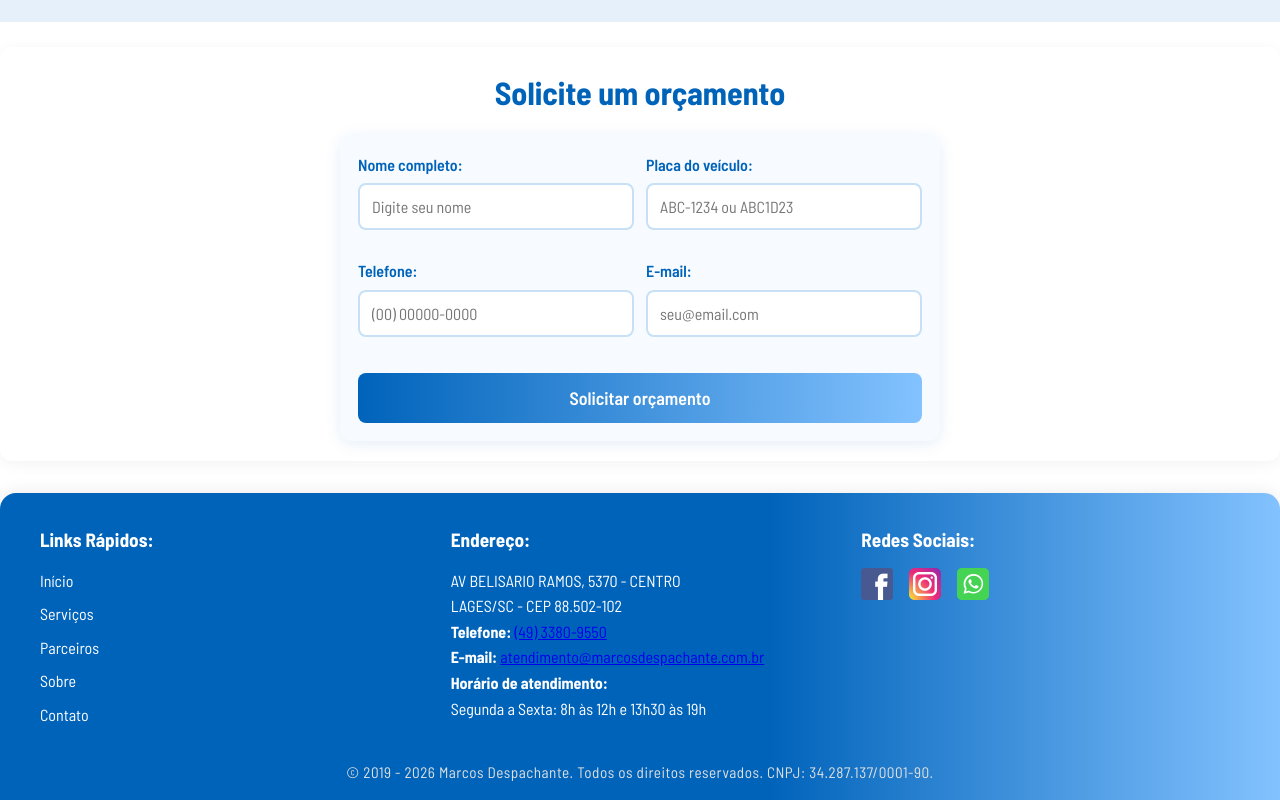
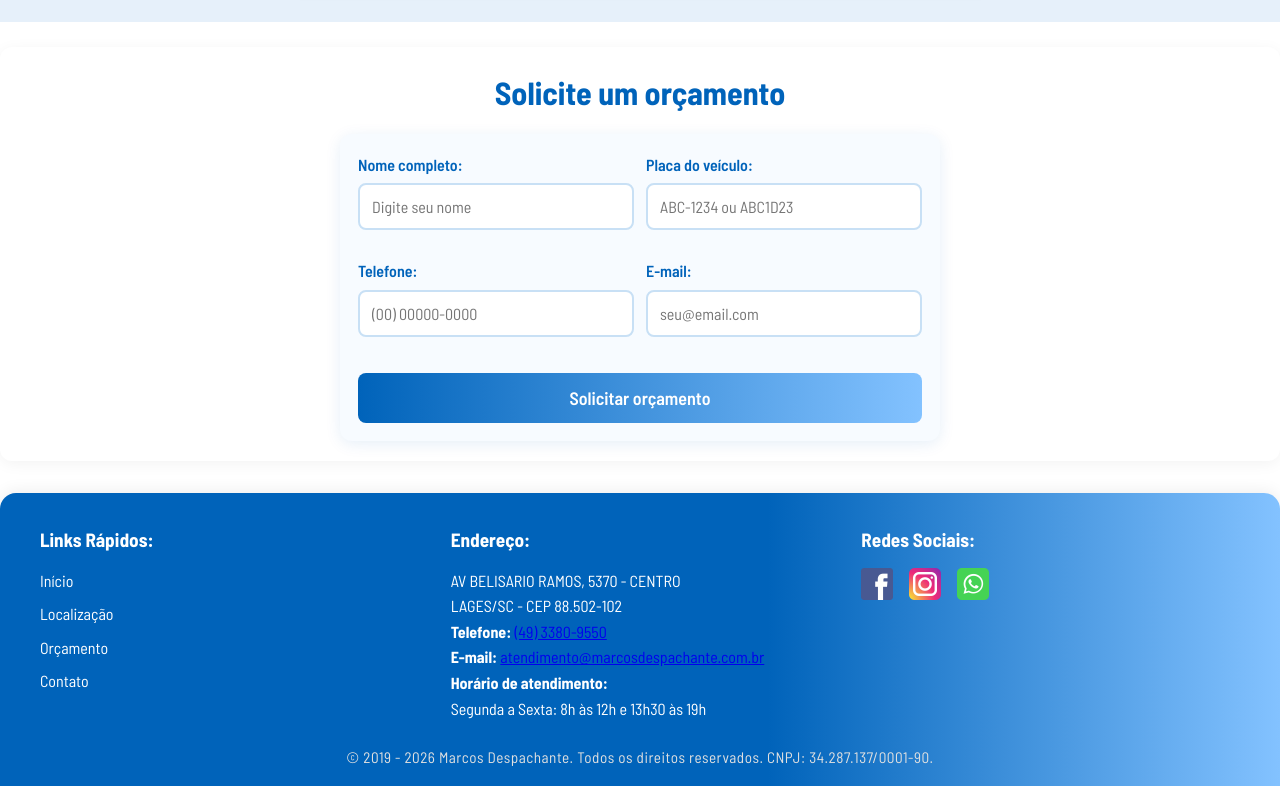
Before and after one commit to maandrake/despachante-site, a plain HTML site: page index.html in a window 1280 px wide. Shown: the part 1377-2177 px from the top of the page. Drawn offline with Linux system fonts and the light colour scheme.

Commit message:
Alinha links rápidos à navegação atual

```diff
--- a/index.html
+++ b/index.html
@@ -145,11 +145,10 @@
       <div class="footer-section">
         <h4>Links Rápidos:</h4>
         <ul class="footer-links">
-          <li><a href="index.html">Início</a></li>
-          <li><a href="#">Serviços</a></li>
-          <li><a href="#">Parceiros</a></li>
-          <li><a href="#">Sobre</a></li>
-          <li><a href="#">Contato</a></li>
+          <li><a href="#inicio">Início</a></li>
+          <li><a href="#localizacao">Localização</a></li>
+          <li><a href="#orcamento">Orçamento</a></li>
+          <li><a href="#contato">Contato</a></li>
         </ul>
       </div>
       <div class="footer-section">
```
